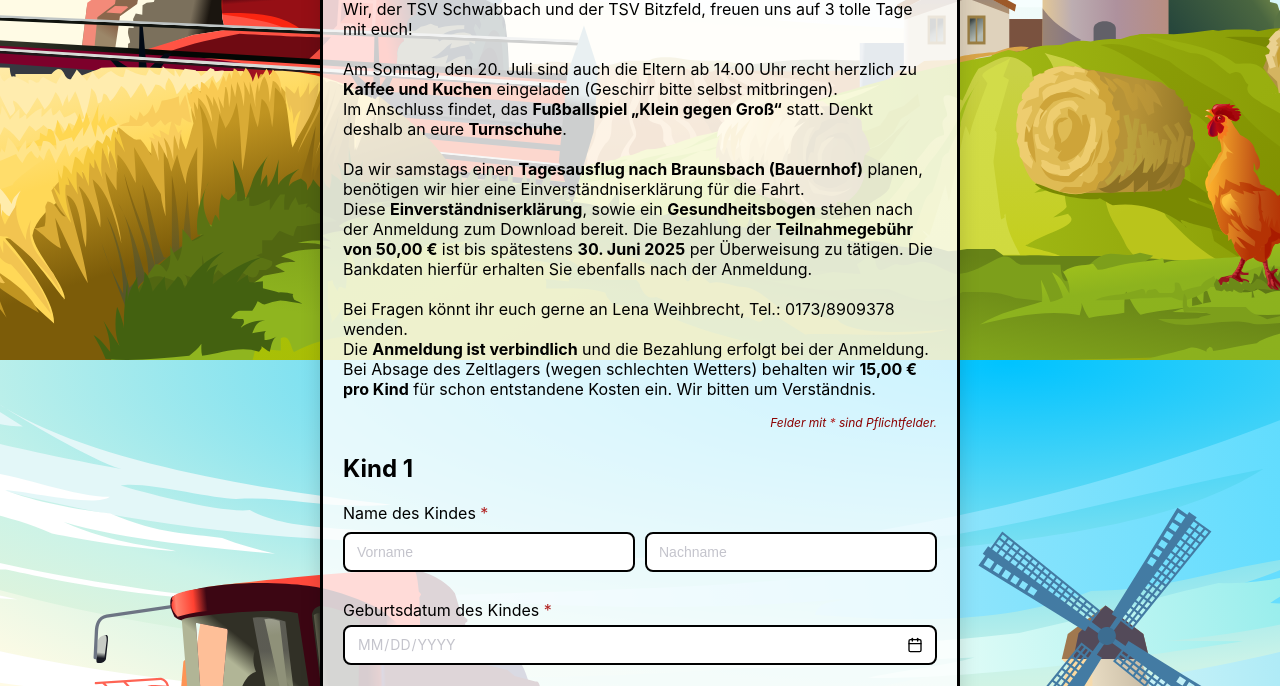
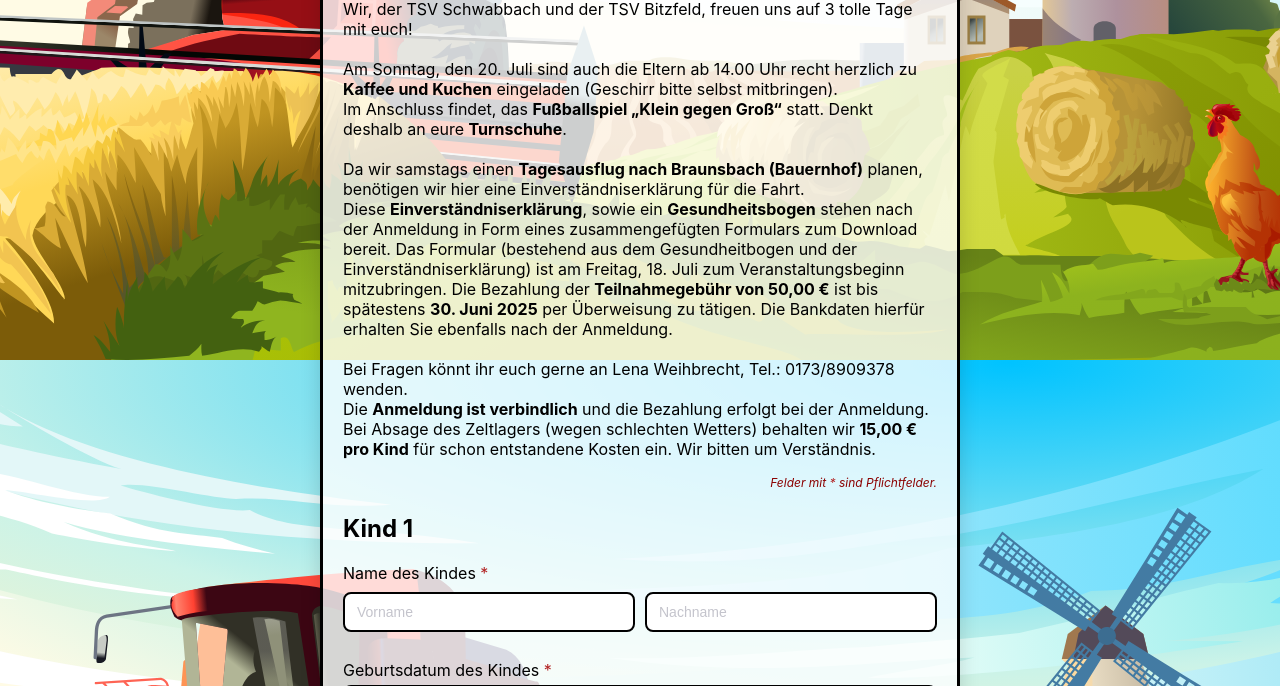
Before and after one commit to TSV-Bitzfeld/Zeltlager-2025, a Flask app: page / in a window 1280 px wide. Shown: the part 440-1126 px from the top of the page. Run offline with Flask 3, Linux system fonts and the light colour scheme; some libraries are stand-ins or nearby versions.

Commit message:
Finished Result

```diff
--- a/templates/confirmation.html
+++ b/templates/confirmation.html
@@ -37,6 +37,11 @@
             <p><small><strong>Hinweis:</strong> Bitte füllen Sie die Formulare für jedes angemeldete Kind separat aus.</small></p>
         {% endif %}
 
+        <a href="{{ url_for('static', filename='forms/packliste.pdf') }}"
+           class="button"
+           download="Packliste_Zeltlager2025.pdf">Packliste herunterladen
+        </a>
+
         <!-- Bankdaten direkt angezeigt -->
         <div class="bank-details-container">
             <p><strong>Empfänger:</strong> {{ payment_info.recipient }}</p>
--- a/templates/form.html
+++ b/templates/form.html
@@ -33,7 +33,7 @@
 Am Sonntag, den 20. Juli sind auch die Eltern ab 14.00 Uhr recht herzlich zu <strong>Kaffee und Kuchen</strong> eingeladen (Geschirr bitte selbst mitbringen).<br>
 Im Anschluss findet, das <strong>Fußballspiel „Klein gegen Groß“</strong> statt. Denkt deshalb an eure <strong>Turnschuhe</strong>.<br><br>
 Da wir samstags einen <strong>Tagesausflug nach Braunsbach (Bauernhof)</strong> planen, benötigen wir hier eine Einverständniserklärung für die Fahrt.<br>
-Diese <strong>Einverständniserklärung</strong>, sowie ein <strong>Gesundheitsbogen</strong> stehen nach der Anmeldung zum Download bereit. Die Bezahlung der <strong>Teilnahmegebühr von 50,00 €</strong> ist bis spätestens <strong>30. Juni 2025</strong> per Überweisung zu tätigen. Die Bankdaten hierfür erhalten Sie ebenfalls nach der Anmeldung.<br><br>
+Diese <strong>Einverständniserklärung</strong>, sowie ein <strong>Gesundheitsbogen</strong> stehen nach der Anmeldung in Form eines zusammengefügten Formulars zum Download bereit. Das Formular (bestehend aus dem Gesundheitbogen und der Einverständniserklärung) ist am Freitag, 18. Juli zum Veranstaltungsbeginn mitzubringen. Die Bezahlung der <strong>Teilnahmegebühr von 50,00 €</strong> ist bis spätestens <strong>30. Juni 2025</strong> per Überweisung zu tätigen. Die Bankdaten hierfür erhalten Sie ebenfalls nach der Anmeldung.<br><br>
 Bei Fragen könnt ihr euch gerne an Lena Weihbrecht, Tel.: 0173/8909378 wenden.<br>
 Die <strong>Anmeldung ist verbindlich</strong> und die Bezahlung erfolgt bei der Anmeldung.<br>
 Bei Absage des Zeltlagers (wegen schlechten Wetters) behalten wir <strong>15,00 € pro Kind</strong> für schon entstandene Kosten ein. Wir bitten um Verständnis.</p>
```
Also changed, not shown: instance/registrations.db, 2 other files.
